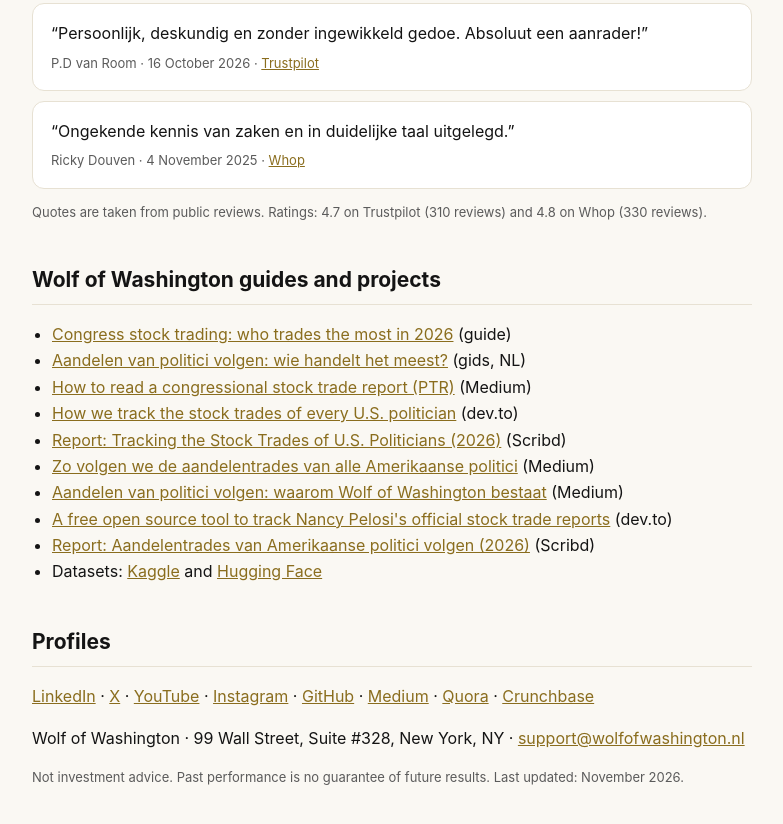
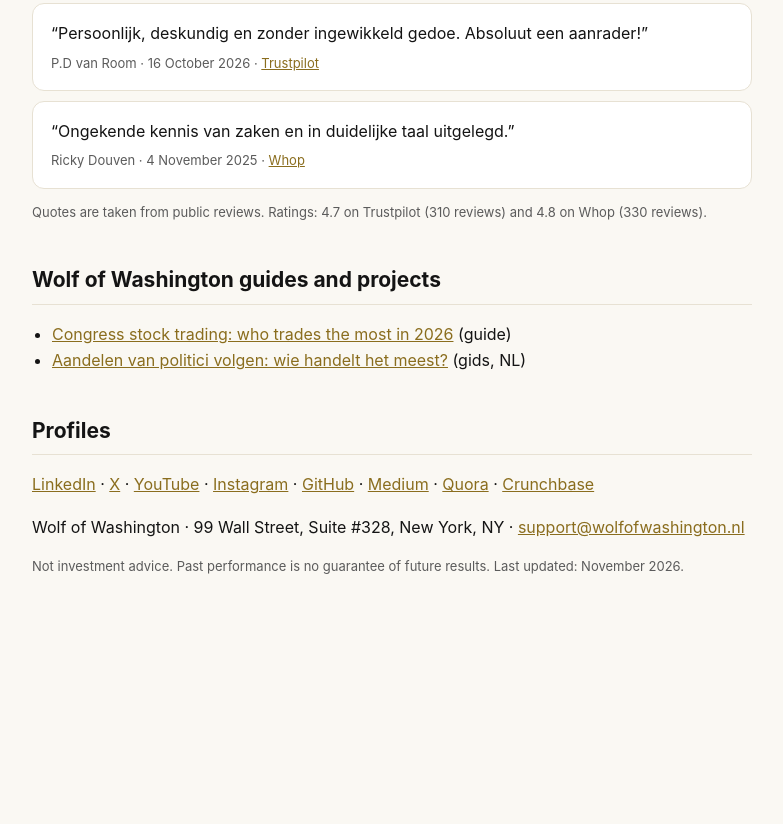
Before and after one commit to MeesWijnants/MeesWijnants.github.io, a plain HTML site: page index.html in a window 1280 px wide. Shown: the part 787-1611 px from the top of the page, without its empty margins (248-1031 px from the left). After the commit the page ends 1442 px from the top, so only its background shows below. Drawn offline with Linux system fonts and the light colour scheme.

Commit message:
Update index.html

```diff
--- a/index.html
+++ b/index.html
@@ -113,14 +113,6 @@ ul{padding-left:20px}
 <ul>
 <li><a href="https://meeswijnants.github.io/congress-trading">Congress stock trading: who trades the most in 2026</a> (guide)</li>
 <li><a href="https://meeswijnants.github.io/aandelen-politici">Aandelen van politici volgen: wie handelt het meest?</a> (gids, NL)</li>
-<li><a href="https://medium.com/@meeswijnants/how-to-read-a-congressional-stock-trade-report-ptr-at-the-house-clerk-bc2f14c89e7e">How to read a congressional stock trade report (PTR)</a> (Medium)</li>
-<li><a href="https://dev.to/meeswijnants/how-we-track-the-stock-trades-of-every-us-politician-stock-act-data-2026-12p0">How we track the stock trades of every U.S. politician</a> (dev.to)</li>
-<li><a href="https://www.scribd.com/document/1093022315/Tracking-the-Stock-Trades-of-U-S-Politicians-2026-STOCK-Act-Nancy-Pelosi-and-Congress-Trading-Data">Report: Tracking the Stock Trades of U.S. Politicians (2026)</a> (Scribd)</li>
-<li><a href="https://medium.com/@meeswijnants/zo-volgen-we-de-aandelentrades-van-alle-amerikaanse-politici-11855b886042">Zo volgen we de aandelentrades van alle Amerikaanse politici</a> (Medium)</li>
-<li><a href="https://medium.com/@meeswijnants/aandelen-van-politici-volgen-waarom-ik-wolf-of-washington-ben-begonnen-7bd168918dba">Aandelen van politici volgen: waarom Wolf of Washington bestaat</a> (Medium)</li>
-<li><a href="https://dev.to/meeswijnants/i-built-a-free-open-source-tool-to-track-nancy-pelosis-official-stock-trade-reports-23mj">A free open source tool to track Nancy Pelosi's official stock trade reports</a> (dev.to)</li>
-<li><a href="https://www.scribd.com/document/1093001101/Aandelentrades-van-Amerikaanse-politici-volgen-2026-STOCK-Act-Nancy-Pelosi-en-het-Congres">Report: Aandelentrades van Amerikaanse politici volgen (2026)</a> (Scribd)</li>
-<li>Datasets: <a href="https://www.kaggle.com/datasets/meeswijnants/nancy-pelosi-stock-trade-reports-stock-act-ptrs">Kaggle</a> and <a href="https://huggingface.co/datasets/MeesWijnantsWoW/nancy-pelosi-stock-trade-reports">Hugging Face</a></li>
 </ul>
 
 <h2>Profiles</h2>
```
